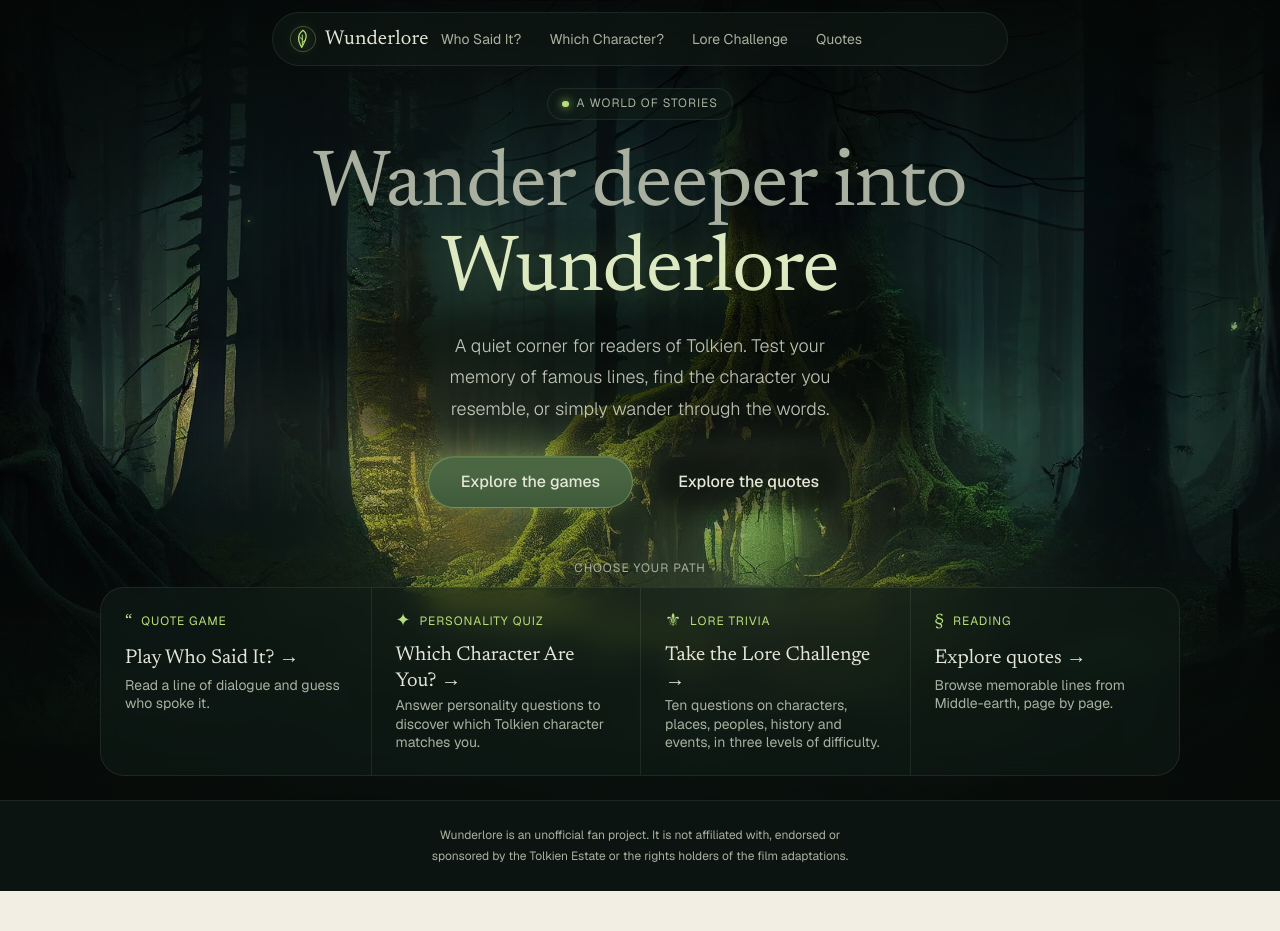
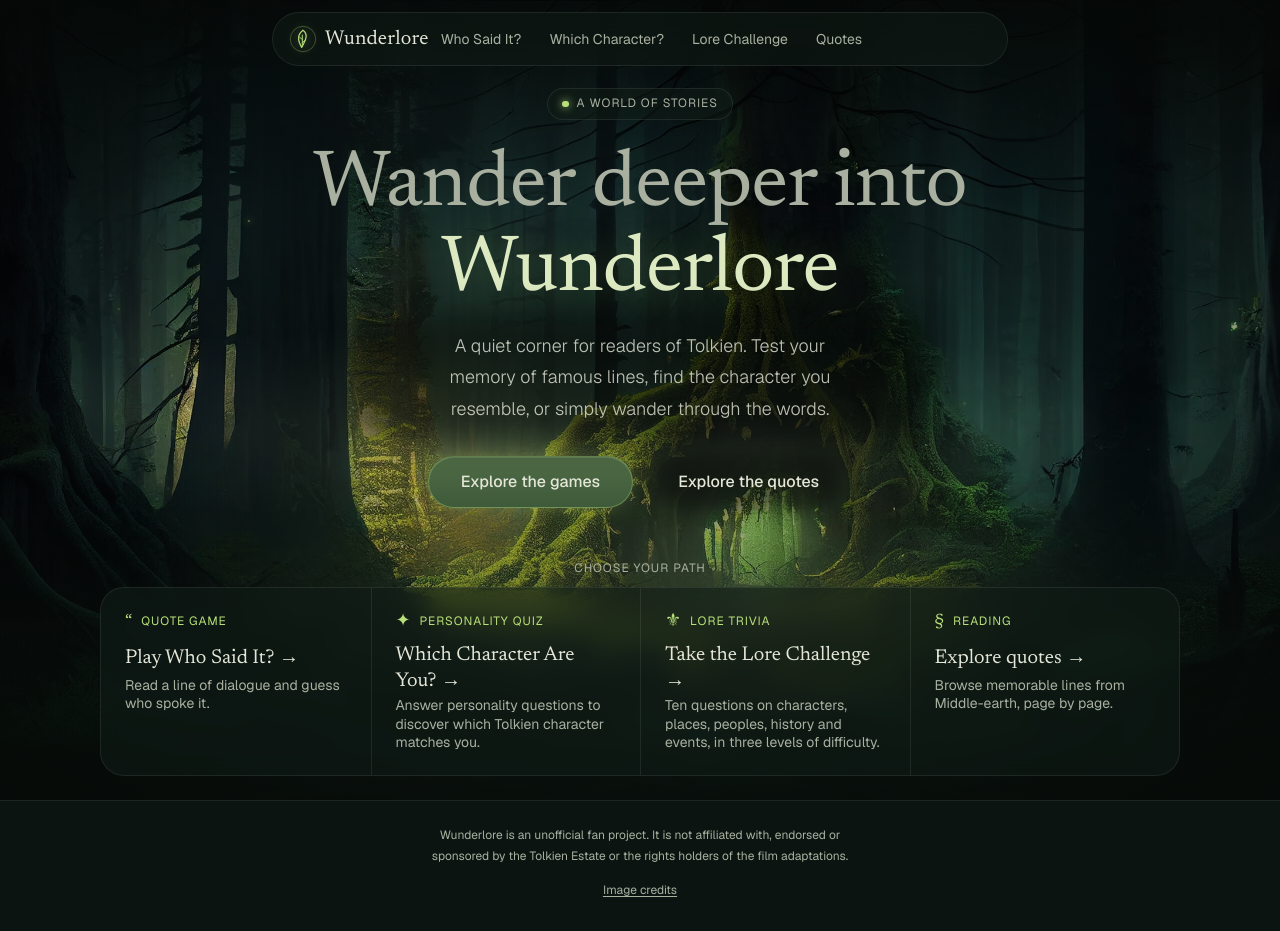
Before and after one commit to pitercoding/wunderlore, a Next.js app in the folder frontend/: page / in a window 1280 px wide. Before the commit the page ends 891 px from the top, so only its background shows below. Built offline with nearby package versions, Linux system fonts and the light colour scheme.

Commit message:
feat(footer): link to image credits from the site footer

```diff
--- a/frontend/src/components/SiteFooter/SiteFooter.module.css
+++ b/frontend/src/components/SiteFooter/SiteFooter.module.css
@@ -14,3 +14,27 @@
     text-align: center;
     text-wrap: balance;
 }
+
+.links {
+    margin-top: var(--space-2);
+    font-size: var(--text-xs);
+    text-align: center;
+}
+
+/* Padding keeps the target at least 24px tall (WCAG 2.2 AA, target size). */
+.link {
+    display: inline-block;
+    padding: 0.4rem 0.5rem;
+    color: var(--scene-text-muted);
+    text-decoration: underline;
+    text-underline-offset: 0.2em;
+}
+
+.link:hover {
+    color: var(--scene-text);
+}
+
+.link:focus-visible {
+    outline: 2px solid var(--scene-glow);
+    outline-offset: 2px;
+}
--- a/frontend/src/components/SiteFooter/SiteFooter.tsx
+++ b/frontend/src/components/SiteFooter/SiteFooter.tsx
@@ -9,6 +9,12 @@ export default function SiteFooter() {
                 endorsed or sponsored by the Tolkien Estate or the rights holders of
                 the film adaptations.
             </p>
+
+            <p className={styles.links}>
+                <a href="/images/ATTRIBUTIONS.md" className={styles.link}>
+                    Image credits
+                </a>
+            </p>
         </footer>
     );
 }
```
Also changed, not shown: 1 other file (tests, documents, lock files or other folders).
